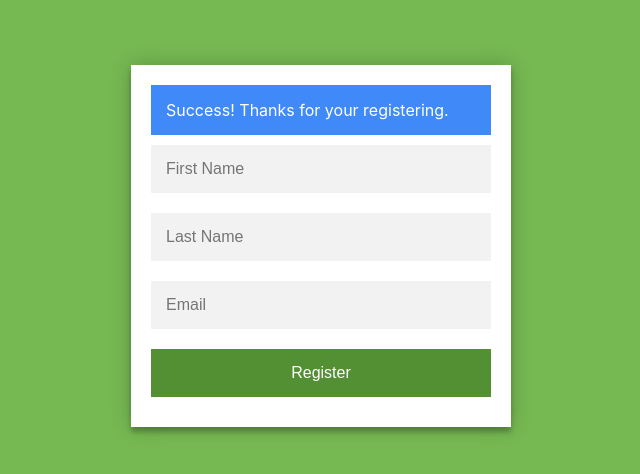
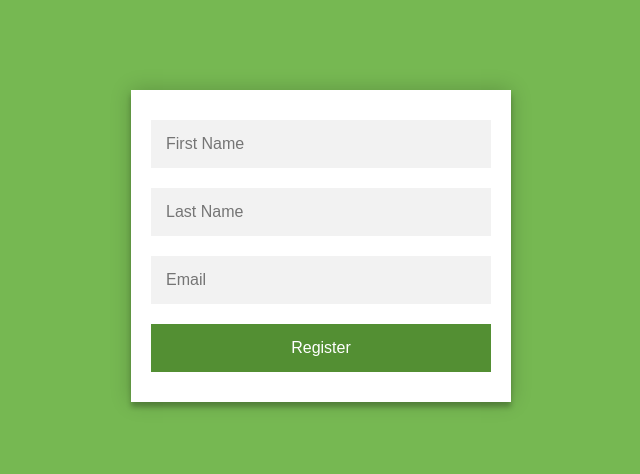
Before and after one commit to Abolfazl181920/Form, a React (Create React App) app: page / in a window 1280 px wide. Shown: the part 162-636 px from the top of the page, without its empty margins (319-959 px from the left). Built offline with nearby package versions, Linux system fonts and the light colour scheme.

Commit message:
show regestering message if regestering was true

```diff
--- a/src/App.js
+++ b/src/App.js
@@ -9,7 +9,7 @@ const App = () => {
     email: ''
   });
 
-  const [submitted, setSubmitted] = useState(true);
+  const [submitted, setSubmitted] = useState(false);
 
   const handleFirstName = event => {
     setValues({...values, firstName: event.target.value});
@@ -19,6 +19,7 @@ const App = () => {
   }
   const handleEmail = event => {
     setValues({...values, email: event.target.value});
+    setSubmitted(true);
   }
 
   const handleSubmit = event => {
```
